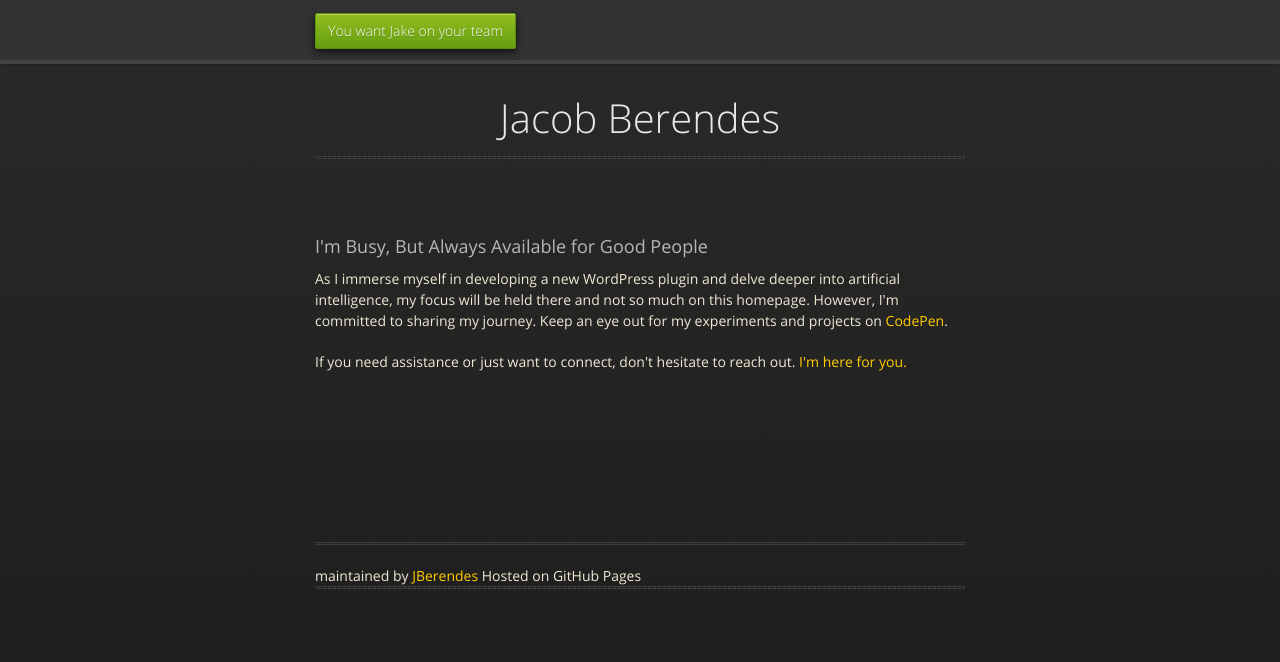
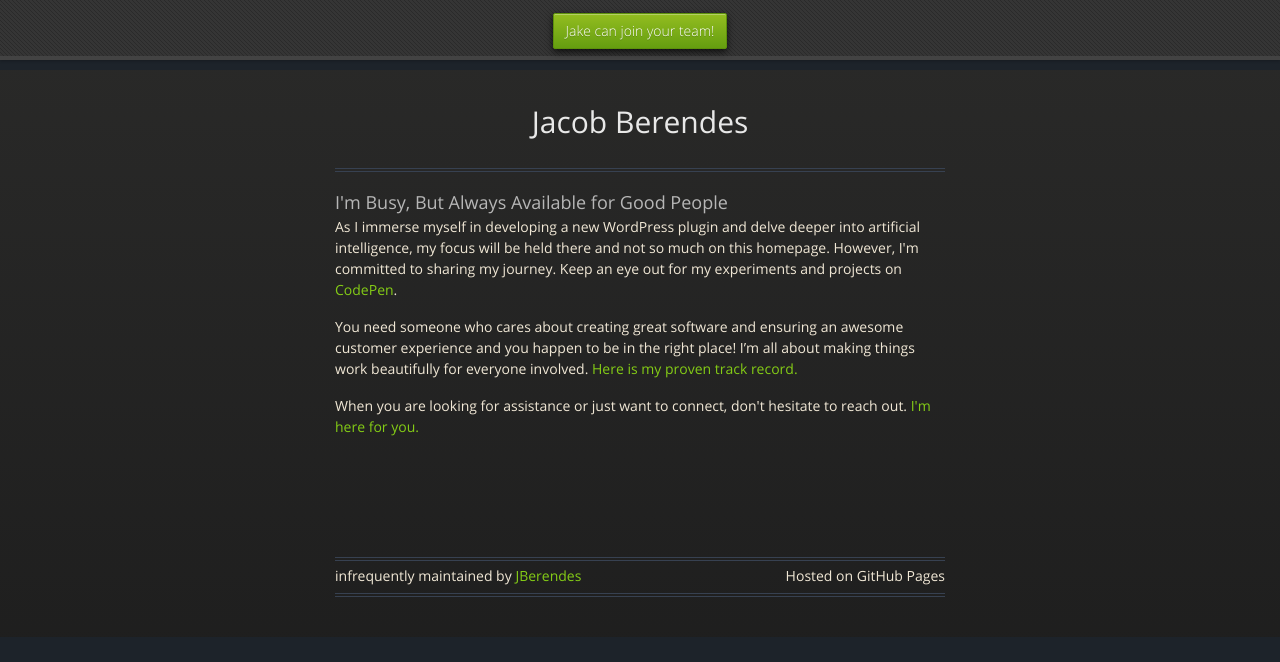
Before and after one commit to JBerendes/JBerendes.github.io, a plain HTML site: page index.html in a window 1280 px wide. Drawn offline with nearby package versions, Linux system fonts and the light colour scheme.

Commit message:
further copy updates

```diff
--- a/index.html
+++ b/index.html
@@ -1,9 +1,27 @@
 <!doctype html>
-<html>
+<html data-theme="dark">
   <head>
     <meta charset="utf-8">
     <meta http-equiv="X-UA-Compatible" content="chrome=1">
-    <title>JBerendes.GitHub.io by JBerendes</title>
+    <title>Jacob Berendes on GitHub</title>
+    <link href="https://cdn.jsdelivr.net/npm/daisyui@3.9.4/dist/full.css" rel="stylesheet" type="text/css" />
+    <script src="https://cdn.tailwindcss.com"></script>
+    <script type="tailwind-config">
+      {
+        theme: {
+          extend: {
+            /* You can customize the config here */
+            animation: {
+              'bouncea': 'spin 670ms linear infinite'
+            }
+          }
+        },
+        plugins: [require("daisyui")],
+      }
+    </script>
+    <style type="text/tailwindcss">
+      /* You can use @apply, add components and add utilities */
+    </style>
     <link rel="stylesheet" href="stylesheets/styles.css">
     <link rel="stylesheet" href="stylesheets/github-dark.css">
     <script src="https://ajax.googleapis.com/ajax/libs/jquery/1.7.1/jquery.min.js"></script>
@@ -17,28 +35,25 @@
     <meta name="viewport" content="width=device-width, initial-scale=1, user-scalable=no">
 
   </head>
-  <body>
+  <body class="h-full justify-center items-center relative">
     <div id="header">
-      <nav>
-        <li class="fork"><a href="resume/">You want Jake on your team</a></li>
+      <nav class="flex justify-center">
+        <li class="fork"><a href="resume/">Jake can join your team!</a></li>
       </nav>
     </div>
     <div class="wrapper">
       <section>
-        <div id="title">
-          <h1>Jacob Berendes</h1>
-          <p></p>
-          <hr>
+        <div class="border-double border-b-4 pt-1 border-gray-700 pb-7 text-center mb-4">
+          <h1 class="text-3xl">Jacob Berendes</h1>
         </div>
-        <h3>I'm Busy, But Always Available for Good People</h3>
-        <p>As I immerse myself in developing a new WordPress plugin and delve deeper into artificial intelligence, my focus will be held there and not so much on this homepage. However, I'm committed to sharing my journey. Keep an eye out for my experiments and projects on <a href="https://codepen.io/jberendes">CodePen</a>.</p>
-        <p>If you need assistance or just want to connect, don't hesitate to reach out. <a href="https://www.linkedin.com/in/jakeberendes/">I'm here for you.</a></p>
+        <h3 class="text-lg">I'm Busy, But Always Available for Good People</h3>
+        <p class="mb-4">As I immerse myself in developing a new WordPress plugin and delve deeper into artificial intelligence, my focus will be held there and not so much on this homepage. However, I'm committed to sharing my journey. Keep an eye out for my experiments and projects on <a class="text-lime-500" href="https://codepen.io/jberendes">CodePen</a>.</p>
+        <p class="mb-4">You need someone who cares about creating great software and ensuring an awesome customer experience and you happen to be in the right place! I’m all about making things work beautifully for everyone involved. <a href="resume/" class="text-lime-500">Here is my proven track record.</a></p>
+        <p>When you are looking for assistance or just want to connect, don't hesitate to reach out. <a class="text-lime-500" href="https://www.linkedin.com/in/jakeberendes/">I'm here for you.</a></p>
       </section>
-      <section>
-        <hr>
-        <span class="credits left">maintained by <a href="https://github.com/JBerendes">JBerendes</a></span>
-        <span class="credits right">Hosted on GitHub Pages</span>
-        <hr>
+      <section class="border-double border-t-4 border-b-4 pt-1 border-gray-700 pb-7">
+        <span class="credits float-left">infrequently maintained by <a href="https://github.com/JBerendes" class="text-lime-500">JBerendes</a></span>
+        <span class="credits float-right">Hosted on GitHub Pages</span>
       </section>
     </div>
     <!--[if !IE]><script>fixScale(document);</script><![endif]-->
--- a/stylesheets/styles.css
+++ b/stylesheets/styles.css
@@ -712,7 +712,6 @@ dt {
   max-width: 650px;
   margin: 0 auto;
   padding: 0 10px;
-  background: blue;
   margin: 6px auto;
 }
 #header nav li {
```
